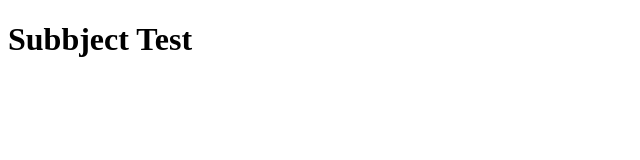
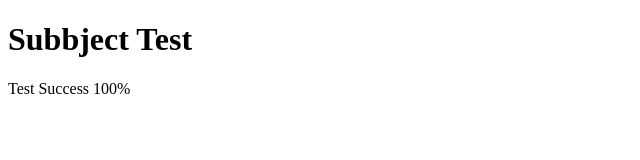
Before and after one commit to Himonlee23/Test-shit, a plain HTML site: page index.html in a window 1280 px wide. Shown: the whole page, without its empty margins (0-640 px from the left). Drawn offline with Linux system fonts and the light colour scheme.

Commit message:
changes success

```diff
--- a/index.html
+++ b/index.html
@@ -9,5 +9,7 @@
 </head>
 <body>
     <h1>Subbject Test</h1>
+
+    <p>Test Success 100%</p>
 </body>
 </html>
```
